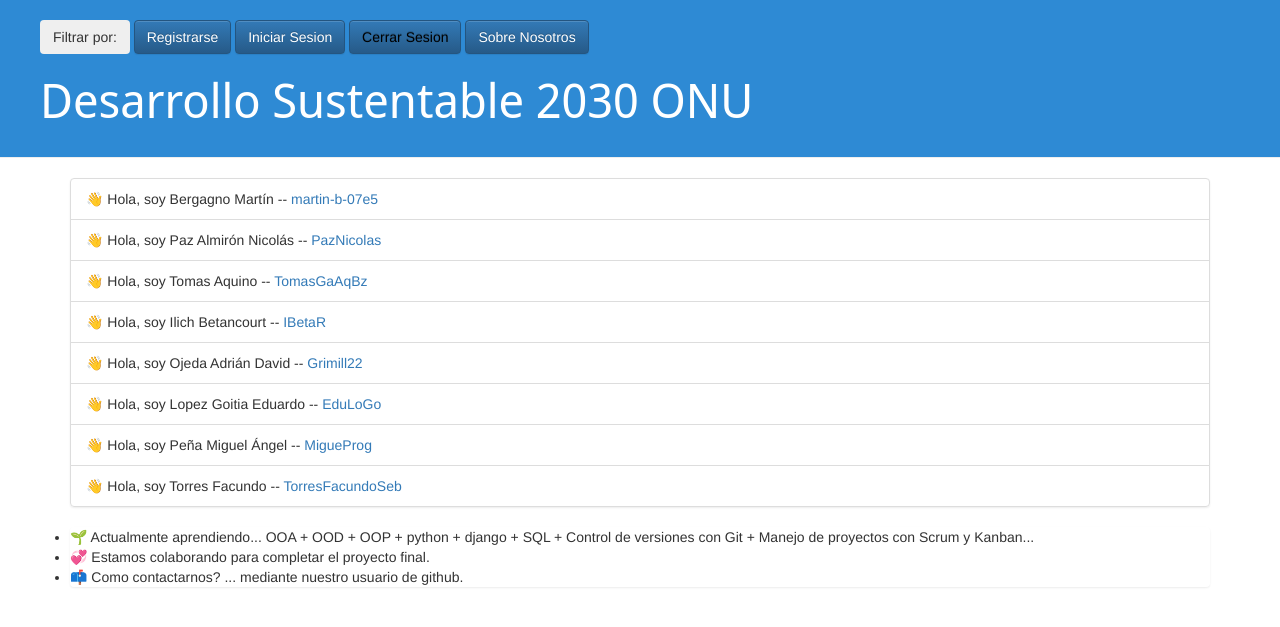
After one commit to PazNicolas/blog_g6, a Django app: page /about_us/ in a window 1280 px wide. The commit adds this page. Shown: the top 627 px of the page. Run offline with Django 3.2, Linux system fonts and the light colour scheme; some libraries are stand-ins or nearby versions.

Commit message:
añadido menu de filtrado

```diff
--- /dev/null
+++ b/mysite/blog/templates/blog/about_us.html
@@ -0,0 +1,21 @@
+{% extends 'blog/base.html' %}
+
+{% block content %}
+<div class="container">
+    <ul class="list-group">
+        <li class="list-group-item"> 👋 Hola, soy Bergagno Martín --  <a href="https://github.com/martin-b-07e5">martin-b-07e5</a></li>
+        <li class="list-group-item"> 👋 Hola, soy Paz Almirón Nicolás --  <a href="https://github.com/PazNicolas">PazNicolas</a></li>
+        <li class="list-group-item"> 👋 Hola, soy Tomas Aquino --  <a href="https://github.com/TomasGaAqBz">TomasGaAqBz</a></li>
+        <li class="list-group-item"> 👋 Hola, soy Ilich Betancourt  --  <a href="https://github.com/IBetaR">IBetaR</a></li>
+        <li class="list-group-item"> 👋 Hola, soy Ojeda Adrián David  --  <a href="https://github.com/Grimill22">Grimill22</a></li>
+        <li class="list-group-item"> 👋 Hola, soy Lopez Goitia Eduardo  --  <a href="https://github.com/EduLoGo">EduLoGo</a></li>
+        <li class="list-group-item"> 👋 Hola, soy Peña Miguel Ángel  --  <a href="https://github.com/MigueProg">MigueProg</a></li>
+        <li class="list-group-item"> 👋 Hola, soy Torres Facundo  --  <a href="https://github.com/TorresFacundoSeb">TorresFacundoSeb</a></li>
+    </ul>
+    <ul class="list-group">
+        <li class="list-group-item;">🌱 Actualmente aprendiendo... OOA + OOD + OOP + python + django + SQL + Control de versiones con Git + Manejo de proyectos con Scrum y Kanban...</li>
+        <li class="list-group-item;">💞️ Estamos colaborando para completar el proyecto final.</li>
+        <li class="list-group-item;">📫 Como contactarnos? ... mediante nuestro usuario de github.</li>
+    </ul>
+</div>
+{% endblock %}
--- a/mysite/blog/templates/blog/base.html
+++ b/mysite/blog/templates/blog/base.html
@@ -5,6 +5,8 @@
     <title>Desarrollo Sustentable (G-6)</title>
     <link rel="stylesheet" href="//maxcdn.bootstrapcdn.com/bootstrap/3.2.0/css/bootstrap.min.css">
     <link rel="stylesheet" href="//maxcdn.bootstrapcdn.com/bootstrap/3.2.0/css/bootstrap-theme.min.css">
+    <script src="https://cdn.jsdelivr.net/npm/@popperjs/core@2.10.2/dist/umd/popper.min.js" integrity="sha384-7+zCNj/IqJ95wo16oMtfsKbZ9ccEh31eOz1HGyDuCQ6wgnyJNSYdrPa03rtR1zdB" crossorigin="anonymous"></script>
+    <script src="https://cdn.jsdelivr.net/npm/bootstrap@5.1.3/dist/js/bootstrap.min.js" integrity="sha384-QJHtvGhmr9XOIpI6YVutG+2QOK9T+ZnN4kzFN1RtK3zEFEIsxhlmWl5/YESvpZ13" crossorigin="anonymous"></script>
     <link href="https://fonts.googleapis.com/css2?family=Noto+Sans+Display:wght@200&display=swap" rel="stylesheet">
     <link rel="stylesheet" href="{% static 'css/blog.css' %}">
 </head>
@@ -13,9 +15,20 @@
 
     <body>
         <div class="page-header">
+            <div class="btn-group">
+                <button type="button" class="btn btn-secondary dropdown-toggle" data-bs-toggle="dropdown" data-bs-display="static" aria-expanded="false">
+                  Filtrar por:
+                </button>
+                <ul class="dropdown-menu dropdown-menu-lg-end">
+                    <li><a class="dropdown-item" href="#">Menu item</a></li>
+                    <li><a class="dropdown-item" href="#">Menu item</a></li>
+                    <li><a class="dropdown-item" href="#">Menu item</a></li>
+                </ul>
+            </div>
             <a class="btn btn-primary" href="{% url 'register' %}" role="button">Registrarse</a>
-            <a class="btn btn-primary" href="{% url 'login' %}" role="button">Login</a>
-            <a class="btn btn-primary" href="{% url 'logout' %}" role="button" style="color:black;">Logout</a>
+            <a class="btn btn-primary" href="{% url 'login' %}" role="button">Iniciar Sesion</a>
+            <a class="btn btn-primary" href="{% url 'logout' %}" role="button" style="color:black;">Cerrar Sesion</a>
+            <a class="btn btn-primary" href="{% url 'about_us' %}">Sobre Nosotros</a>
             <h1><a href="/">Desarrollo Sustentable 2030 ONU</a></h1>
         </div>
         <div class="content container">
--- a/mysite/blog/templates/blog/post_detail.html
+++ b/mysite/blog/templates/blog/post_detail.html
@@ -8,6 +8,7 @@
     <a class="btn btn-default" href="{% url 'add_comment_to_post' pk=post.pk %}">Añadir comentario</a>
     <h2>{{ post.title }}</h2>
     <p>{{ post.text|linebreaksbr }}</p>
+    <p>Categoria:{{ post.category|linebreaksbr }}</p>
     {% for comment in post.comments.all %}
     <div class="comment">
         <div class="date">
--- a/mysite/blog/templates/blog/post_list.html
+++ b/mysite/blog/templates/blog/post_list.html
@@ -5,6 +5,7 @@
     </div>
     <h1><a href="{% url 'post_detail' pk=post.pk %}">{{ post.title }}</a></h1>
     <p>{{ post.text|linebreaksbr }}</p>
-    <a href="{% url 'post_detail' pk=post.pk %}">Comments: {{ post.comments.count }}</a>
+    <p>Categoria:{{ post.category|linebreaksbr }}</p>
+    <a href="{% url 'post_detail' pk=post.pk %}">Comentarios: {{ post.comments.count }}</a>
 </div>
 {% endfor %} {% endblock content %}
--- a/mysite/blog/urls.py
+++ b/mysite/blog/urls.py
@@ -5,6 +5,7 @@ from . import views
 from .views import register
 from blog.views import CustomLoginView
 from blog.forms import LoginForm
+from blog.views import about_us
 
 urlpatterns = [
     path('', views.post_list, name='post_list'),
@@ -19,5 +20,6 @@ urlpatterns = [
     path('register/', register, name="register"),
     path('login/', CustomLoginView.as_view(redirect_authenticated_user=True, template_name='blog/login.html',authentication_form=LoginForm), name='login'),
     path('logout/', auth_views.LogoutView.as_view(template_name='blog/logout.html'), name='logout'),
+    path('about_us/',about_us, name='about_us'),
 
 ]
--- a/mysite/blog/views.py
+++ b/mysite/blog/views.py
@@ -99,3 +99,6 @@ class CustomLoginView(LoginView):
             ("can_add_comment","puede comentar"),
             ("can_view_comment","puede ver comentarios"),
     )
+
+def about_us(request):
+    return render(request, "blog/about_us.html")
```
Also changed, not shown: mysite/blog/migrations/0005_alter_post_category.py (added).
